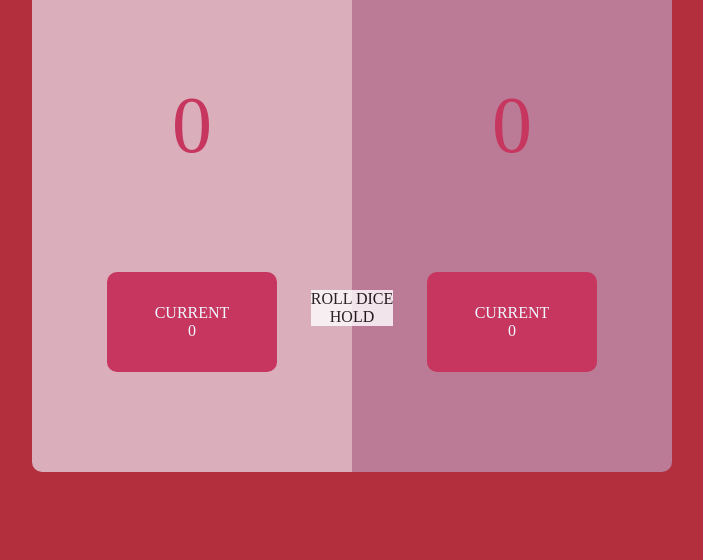
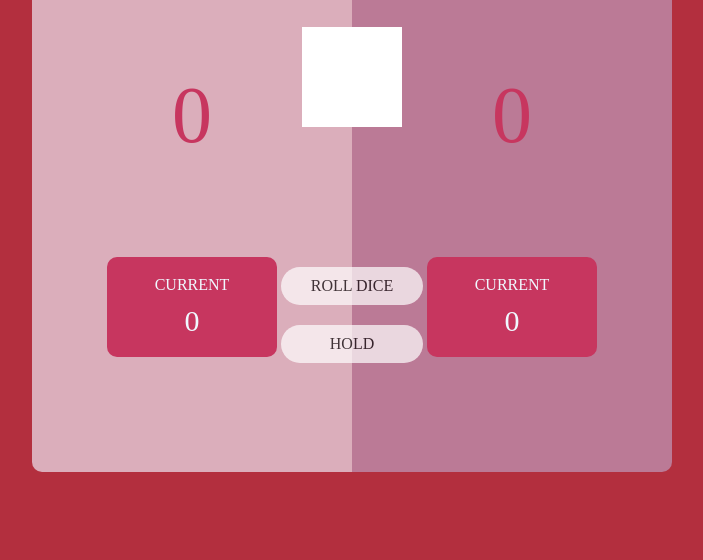
Before and after one commit to sksjdy/DiceGame, a plain HTML site: page index.html in a window 1280 px wide. Shown: the part 256-816 px from the top of the page, without its empty margins (296-999 px from the left). Drawn offline with Linux system fonts and the light colour scheme.

Commit message:
주사위 게임[css완성]

```diff
--- a/index.html
+++ b/index.html
@@ -1,10 +1,10 @@
 <!DOCTYPE html>
 <html lang="en">
   <head>
-    <meta charset="UTF-8">
-    <meta name="viewport" content="width=device-width, initial-scale=1.0">
+    <meta charset="UTF-8" />
+    <meta name="viewport" content="width=device-width, initial-scale=1.0" />
     <title>Document</title>
-    <link rel="stylesheet" href="style.css">
+    <link rel="stylesheet" href="style.css" />
   </head>
   <body>
     <div class="player_box">
@@ -12,26 +12,27 @@
         <div class="player_name">PLAYER 1</div>
         <div class="player_score">0</div>
         <div class="current_box">
-        <div >CURRENT</div>
-        <div>0</div>
+          <div class="current_text">CURRENT</div>
+          <div class="roll_dice_num">0</div>
         </div>
       </div>
       <div class="player_two">
         <div class="player_name">PLAYER 2</div>
         <div class="player_score">0</div>
         <div class="current_box">
-        <div >CURRENT</div>
-        <div>0</div>
+          <div class="current_text">CURRENT</div>
+          <div class="roll_dice_num">0</div>
         </div>
       </div>
     </div>
- <div class="setting">
+    <div class="setting_top">
       <div class="new_game">NEW GAME</div>
-    <div>
+      <div class="setting_bottom">
         <div class="roll_dice">ROLL DICE</div>
         <div class="hold">HOLD</div>
       </div>
     </div>
+    <div class="dice"></div>
     <script src="script.js"></script>
   </body>
 </html>
--- a/script.js
+++ b/script.js
@@ -1,11 +1,4 @@
-let ramNum = parseInt(Math.random()*801)+100
-let hundred = parseInt(ramNum/100)
-let ten = parseInt((ramNum%100)/10)
-let one = parseInt((ramNum%10))
-console.log(ramNum);
+function
 
-if(hundred%2==0&&ten%2==0&&one%2==0){
-    console.log("1등");
-} else if (hundred%2==0&&ten%2==0||ten%2==0&&one%2==0){
-    console.log("2등");
-}else console.log("꽝");
+
+const
--- a/style.css
+++ b/style.css
@@ -4,10 +4,10 @@ body {
   background-color: #b32f3e;
   display: flex;
   justify-content: center;
-    align-items:center
+  align-items: center;
 }
 
-.player_box{
+.player_box {
   width: 50vw;
   height: 80vh;
   border: none;
@@ -18,16 +18,16 @@ body {
   overflow: hidden;
 }
 
-.player_score{
+.player_score {
   font-size: 80px;
   color: #c7365f;
 }
 
-.player_name{
+.player_name {
   font-size: 40px;
 }
 
-.player_one{
+.player_one {
   display: flex;
   justify-content: space-evenly;
   align-items: center;
@@ -37,7 +37,7 @@ font-size: 40px;
   background-color: #dbaebb;
 }
 
-.player_two{
+.player_two {
   display: flex;
   justify-content: space-evenly;
   align-items: center;
@@ -45,10 +45,9 @@ font-size: 40px;
   width: 50vw;
   height: 80vh;
   background-color: #bb7a96;
-
 }
 
-.current_box{
+.current_box {
   width: 170px;
   height: 100px;
   display: flex;
@@ -58,9 +57,18 @@ font-size: 40px;
   background-color: #c7365f;
   border-radius: 10px;
   color: aliceblue;
+  margin-bottom: 20px;
 }
 
-.setting{
+.current_text {
+  margin-bottom: 10px;
+}
+
+.roll_dice_num {
+  font-size: 30px;
+}
+
+.setting_top {
   width: 50vw;
   height: 80vh;
   position: absolute;
@@ -70,23 +78,42 @@ font-size: 40px;
   justify-content: space-around;
 }
 
-.new_game{
+.setting_bottom {
+  padding-top: 70px;
+}
+
+.new_game {
   display: flex;
   background-color: white;
-    opacity: 0.8;
+  opacity: 0.7;
   justify-content: center;
+  padding: 10px 30px 10px 30px;
+  border-radius: 20px;
 }
 
-.roll_dice{
+.roll_dice {
   display: flex;
   background-color: white;
-    opacity: 0.8;
+  opacity: 0.7;
   justify-content: center;
+  padding: 10px 30px 10px 30px;
+  margin-bottom: 20px;
+  border-radius: 20px;
 }
 
-.hold{
+.hold {
   display: flex;
   background-color: white;
-    opacity: 0.8;
+  opacity: 0.7;
   justify-content: center;
+  padding: 10px 30px 10px 30px;
+  border-radius: 20px;
 }
+
+.dice {
+  width: 100px;
+  height: 100px;
+  background-color: white;
+  position: absolute;
+  margin-bottom: 150px;
+}
```
Lines whose indentation alone changed are shown as unchanged.
